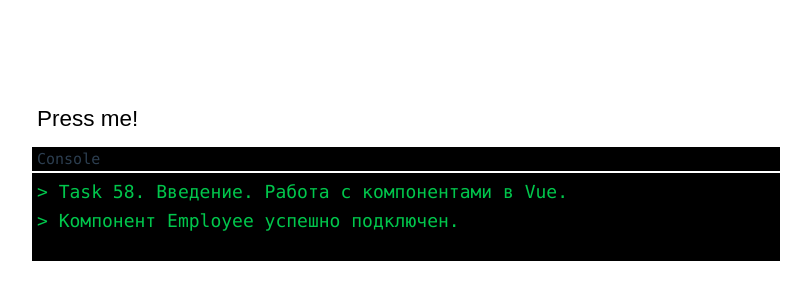
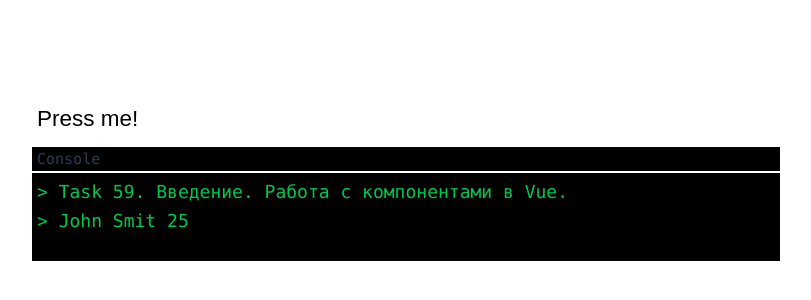
Before and after one commit to GanievIbraim/Vue3_base, a Vue app: page / in a window 1280 px wide. Shown: the part 80-380 px from the top of the page, without its empty margins (234-1045 px from the left). Built offline with nearby package versions, Linux system fonts and the light colour scheme.

Commit message:
Transferring data to a component

```diff
--- a/src/App.vue
+++ b/src/App.vue
@@ -7,18 +7,18 @@
   </div>
 
   <div id='cmd'>
-    <p>> Task 58. Введение. Работа с компонентами в Vue.</p>
-    <User />
+    <p>> Task 59. Введение. Работа с компонентами в Vue.</p>
+    <Employee name="John" surn="Smit" age="25"/>
   </div>
 
 </template>
 
 <script>
-import User from './components/Employee.vue'
+import Employee from './components/Employee.vue'
 
 export default {
   components: {
-		User
+		Employee
 	}
 }
 
--- a/src/components/Employee.vue
+++ b/src/components/Employee.vue
@@ -1,12 +1,13 @@
 <template>
-	<p>> {{ message }}</p>
+	<p>> {{ name }} {{ surn }} {{ age }}</p>
 </template>
 
 <script>
 	export default {
+        props: ['name', 'surn', 'age'],
 		data() {
 			return {
-				message: "Компонент Employee успешно подключен."
+
 			}
 		}
 	}
```
